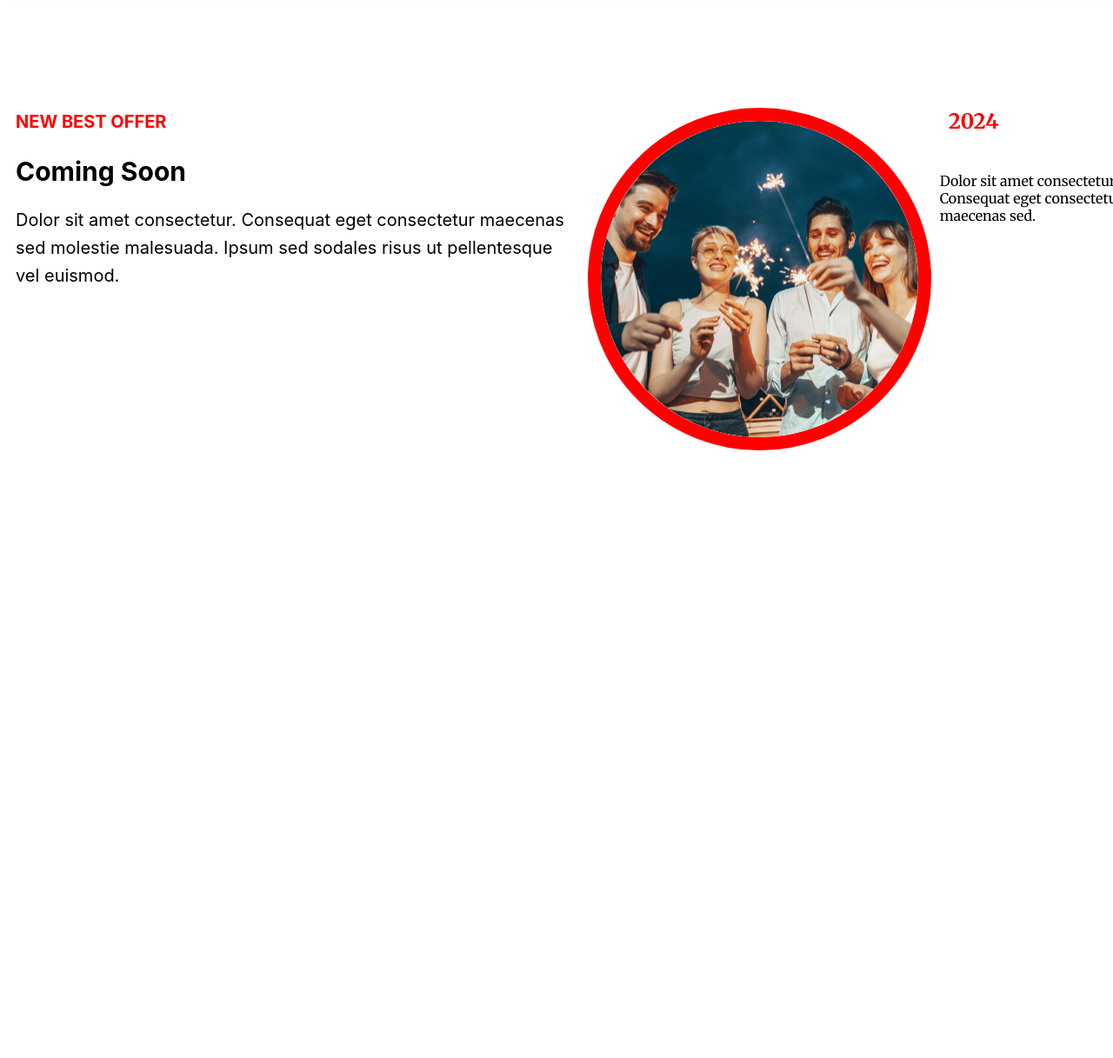
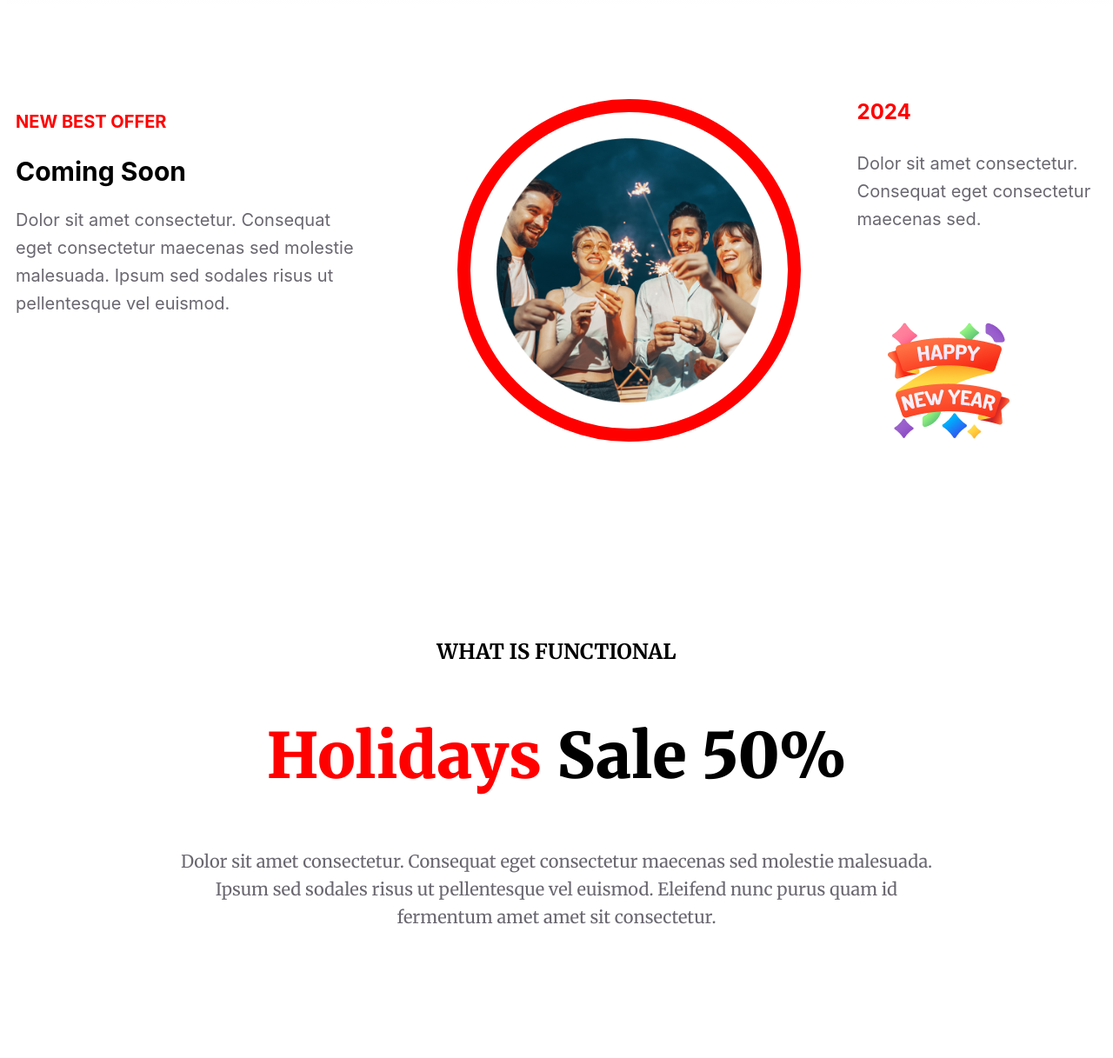
Before and after one commit to Khandaker20201125010/New-year, a plain HTML site: page index.html in a window 1280 px wide. Shown: the part 2740-3957 px from the top of the page at 87% size. Before the commit the page ends 3362 px from the top, so only its background shows below. Drawn offline with Linux system fonts and the light colour scheme.

Commit message:
functional text added

```diff
--- a/index.html
+++ b/index.html
@@ -59,14 +59,20 @@
                     <p>Dolor sit amet consectetur. Consequat eget consectetur maecenas sed molestie malesuada. Ipsum sed sodales risus ut pellentesque vel euismod. </p>
 
                 </div>
-                <div> <img src="./images/Ellipse 1.png"  alt=""></div>
+                <div class="con-img"> <img src="./images/Ellipse 1.png"  alt=""></div>
                 <div class="content-text2">
                     <h1>2024</h1>
                     <p>Dolor sit amet consectetur. Consequat eget consectetur maecenas sed.</p>
+                    <img src="./images/Group 96.png" alt="">
 
                 </div>
 
-
+            </section>
+            <section class="functional">
+                <h2>WHAT IS FUNCTIONAL</h2>
+                <h1><span class="holiday">Holidays </span>Sale 50%</h1>
+                <div class="pp"><p>Dolor sit amet consectetur. Consequat eget consectetur maecenas sed
+                    molestie malesuada. Ipsum sed sodales risus ut pellentesque vel euismod. Eleifend nunc purus quam id fermentum amet amet sit consectetur.</p></div>
 
             </section>
 
--- a/styles/style.css
+++ b/styles/style.css
@@ -148,12 +148,36 @@ overflow: hidden;
     margin: 0 auto;
 
 }
+.content-text p{
+    color: rgba(7, 2, 17, 0.60);
+width: 396px;
+font-family: Inter;
+font-size: 20px;
+font-style: normal;
+font-weight: 400;
+line-height: 32px;
+justify-content: space-between;
+}
 .content-text2 h1{
     color: #F00;
     width: 126px;
     height: 58px;
-    margin:10px;
-}
+    margin: 0 65px;
+    font-family: Inter;
+
+    }
+    .content-text2 p{
+        color: rgba(7, 2, 17, 0.60);
+
+font-family: Inter;
+font-size: 20px;
+font-style: normal;
+font-weight: 400;
+line-height: 32px;
+margin: 0 65px;
+    width: 276px;
+
+    }
 .content-text{
     font-family: Inter;
 font-size: 20px;
@@ -161,11 +185,55 @@ font-style: normal;
 font-weight: 400;
 line-height: 32px;
 margin: 10px;
+width: 498px;
+justify-content: space-between;
+
 }
-.content img{
-border-radius: 463px;
+.con-img{
+border-radius:50%;
 border: 15px solid #F00;
-margin: 10px ;
-width: 364.844px;
-height: 364.844px;
+width: 364.544px;
+height: 364.544px;
+
 }
+.con-img img{
+ width: 304.544px;
+height: 304.544px;
+margin: 30px 30px;
+}
+.content-text2 img{
+ width: 140px;
+height: 140px;
+justify-content: space-between;
+margin: 100px;
+}
+.functional{
+    margin: 0px auto;
+width: 888px;
+height: 500px;
+margin-top: 100px;
+text-align: center;
+overflow: hidden;
+}
+.pp{
+color: rgba(7, 2, 17, 0.60);
+text-align: center;
+font-size: 20px;
+font-style: normal;
+font-weight: 500;
+line-height: 32px;
+width: 888px;
+height: 96px;
+
+}
+.holiday{
+    color: #F00;
+}
+.functional h1{
+    font-family: Merriweather;
+font-size: 72px;
+font-style: normal;
+font-weight: 900;
+line-height: normal;
+text-align: center;
+}
```
Also changed, not shown: images/Untitled.png (deleted).
